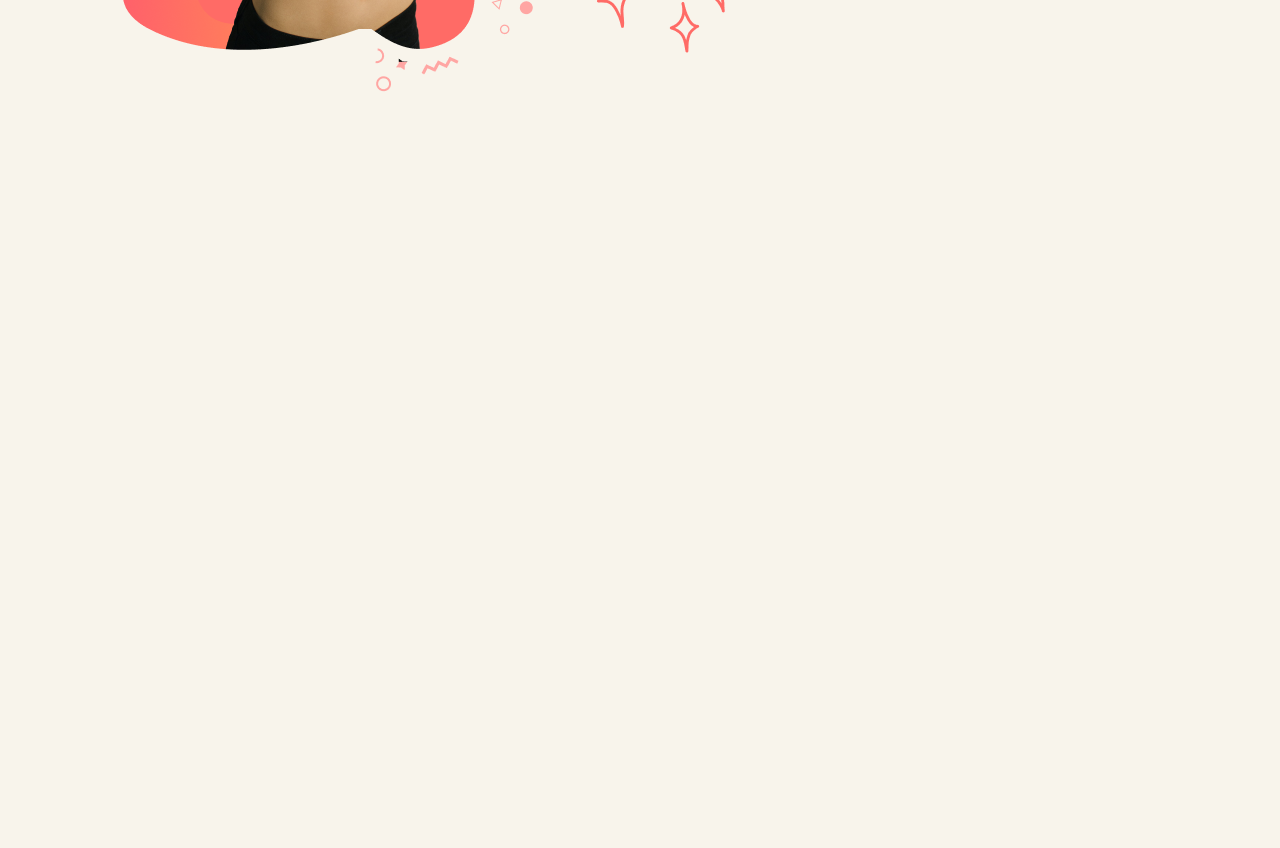
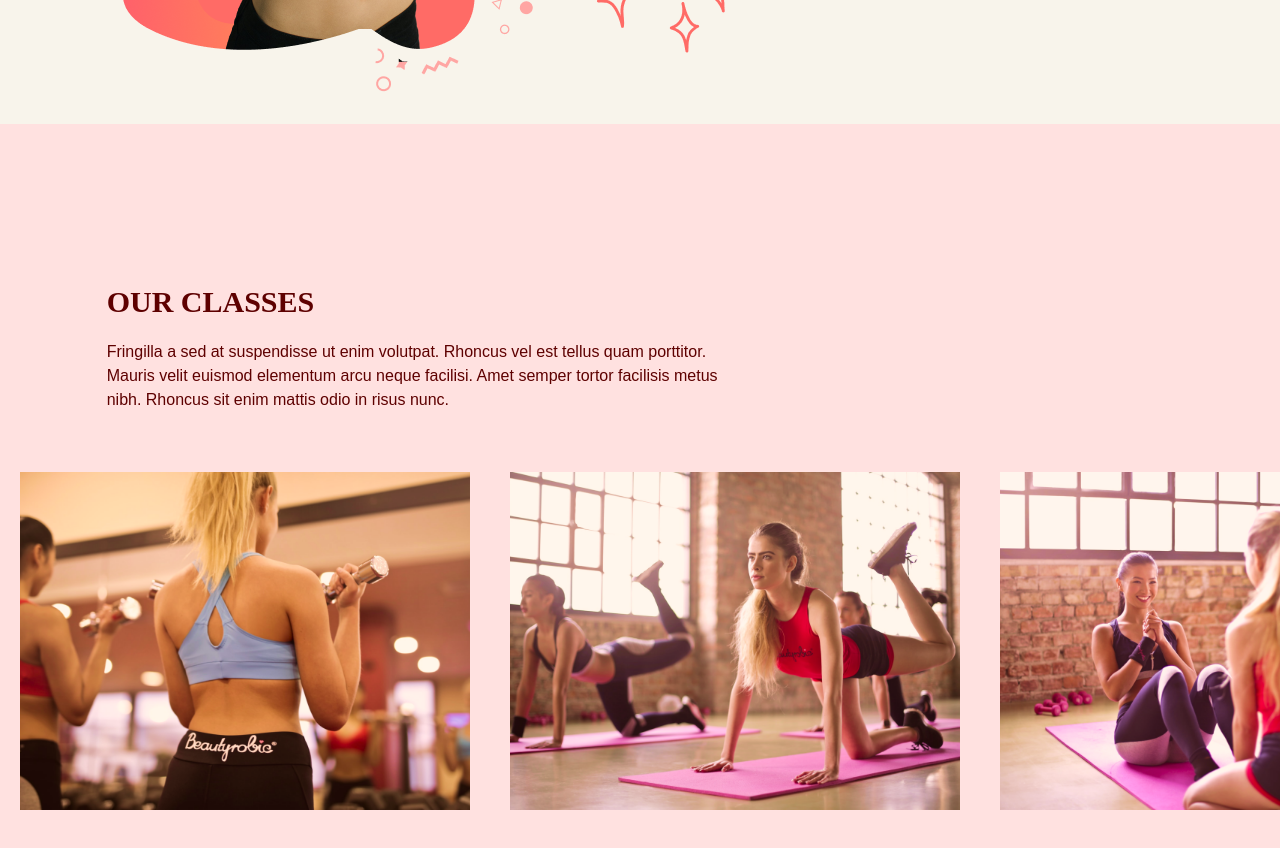
Before and after one commit to banakhalil/gym-project, a React (Vite) app: page / in a window 1280 px wide. Shown: the part 1640-2488 px from the top of the page. Before the commit the page ends 1764 px from the top, so only its background shows below. Built offline with nearby package versions, Linux system fonts and the light colour scheme.

Commit message:
added ourClasses page

```diff
--- a/src/App.tsx
+++ b/src/App.tsx
@@ -4,6 +4,7 @@
 import { SelectedPage } from "./shared/types";
 import Home from "./scenes/Home";
 import Benefits from "./scenes/benefits";
+import OurClasses from "./scenes/ourclasses";
 
 function App() {
   const [selectedPage, setSelectedPage] = useState<SelectedPage>(
@@ -35,6 +36,7 @@
       />
       <Home setSelectedPage={setSelectedPage} />
       <Benefits setSelectedPage={setSelectedPage} />
+      <OurClasses setSelectedPage={setSelectedPage} />
     </div>
   );
 }
--- a/src/index.css
+++ b/src/index.css
@@ -5,7 +5,7 @@
 
 @theme {
     /*custom colors*/
-    --color-*: initial;
+    /* --color-*: initial; */
     --color-gray-20: #F8F4EB;
     --color-gray-50: #EFE6E6;
     --color-gray-100: #DFCCCC;
--- a/src/scenes/benefits/index.tsx
+++ b/src/scenes/benefits/index.tsx
@@ -43,7 +43,7 @@
 
 const Benefits = ({ setSelectedPage }: Props) => {
   return (
-    <section className="mx-auto min-h-full w-5/6 py-8">
+    <section id="benefits" className="mx-auto min-h-full w-5/6 py-8">
       <motion.div
         onViewportEnter={() => setSelectedPage(SelectedPage.Benefits)}
       >
--- /dev/null
+++ b/src/scenes/ourclasses/ClassComponent.tsx
@@ -0,0 +1,27 @@
+import { motion } from "framer-motion";
+import { section } from "framer-motion/client";
+
+type Props = {
+  name: string;
+  description?: string;
+  image: string;
+};
+
+const ClassComponent = ({ name, description, image }: Props) => {
+  const overlayStyles = `p-5 absolute z-30 flex
+  h-[380px] w-[450px] flex-col items-center justify-center
+  whitespace-normal bg-primary-500 text-center text-white
+  opacity-0 transition duration-500 hover:opacity-90`;
+
+  return (
+    <li className="relative mx-5 inline-block h-[380px] w-[450px]">
+      <div className={overlayStyles}>
+        <p className="text-2xl">{name}</p>
+        <p className="mt-5">{description}</p>
+      </div>
+      <img alt={`${image}`} src={image} />
+    </li>
+  );
+};
+
+export default ClassComponent;
--- /dev/null
+++ b/src/scenes/ourclasses/index.tsx
@@ -0,0 +1,95 @@
+import { SelectedPage, type ClassType } from "../../shared/types";
+import image1 from "../../assets/image1.png";
+import image2 from "../../assets/image2.png";
+import image3 from "../../assets/image3.png";
+import image4 from "../../assets/image4.png";
+import image5 from "../../assets/image5.png";
+import image6 from "../../assets/image6.png";
+import { motion } from "framer-motion";
+import HText from "../../shared/HText";
+import ClassComponent from "./ClassComponent";
+
+const classes: Array<ClassType> = [
+  {
+    name: "Weight Training Classes",
+    description:
+      "Lorem ipsum dolor sit amet, consectetur adipiscing elit, sed do eiusmod tempor incididunt ut labore et dolore magna aliqua. Ut enim ad minim veniam, quis nostrud exercitation ullamco laboris nisi ut aliquip ex ea commodo consequat.",
+    image: image1,
+  },
+  {
+    name: "Yoga Classes",
+    image: image2,
+  },
+  {
+    name: "Ab Core Classes",
+    description:
+      "Lorem ipsum dolor sit amet, consectetur adipiscing elit, sed do eiusmod tempor incididunt ut labore et dolore magna aliqua. Ut enim ad minim veniam, quis nostrud exercitation ullamco laboris nisi ut aliquip ex ea commodo consequat.",
+    image: image3,
+  },
+  {
+    name: "Adventure Classes",
+    description:
+      "Lorem ipsum dolor sit amet, consectetur adipiscing elit, sed do eiusmod tempor incididunt ut labore et dolore magna aliqua. Ut enim ad minim veniam, quis nostrud exercitation ullamco laboris nisi ut aliquip ex ea commodo consequat.",
+    image: image4,
+  },
+  {
+    name: "Fitness Classes",
+    image: image5,
+  },
+  {
+    name: "Training Classes",
+    description:
+      "Lorem ipsum dolor sit amet, consectetur adipiscing elit, sed do eiusmod tempor incididunt ut labore et dolore magna aliqua. Ut enim ad minim veniam, quis nostrud exercitation ullamco laboris nisi ut aliquip ex ea commodo consequat.",
+    image: image6,
+  },
+];
+
+type Props = {
+  setSelectedPage: (value: SelectedPage) => void;
+};
+
+const OurClasses = ({ setSelectedPage }: Props) => {
+  return (
+    <section id="ourclasses" className="w-full bg-primary-100 py-40">
+      <motion.div
+        onViewportEnter={() => setSelectedPage(SelectedPage.OurClasses)}
+      >
+        <motion.div
+          className="mx-auto w-5/6"
+          initial="hidden"
+          whileInView="visible"
+          viewport={{ once: true, amount: 0.5 }}
+          transition={{ duration: 0.5 }}
+          variants={{
+            hidden: { opacity: 0, x: -50 },
+            visible: { opacity: 1, x: 0 },
+          }}
+        >
+          <div className="md:w-3/5">
+            <HText>OUR CLASSES</HText>
+            <p className="py-5">
+              Fringilla a sed at suspendisse ut enim volutpat. Rhoncus vel est
+              tellus quam porttitor. Mauris velit euismod elementum arcu neque
+              facilisi. Amet semper tortor facilisis metus nibh. Rhoncus sit
+              enim mattis odio in risus nunc.
+            </p>
+          </div>
+        </motion.div>
+        <div className="mt-10 h-[353px] w-full overflow-x-auto overflow-y-hidden">
+          <ul className="w-[2800px] whitespace-nowrap">
+            {classes.map((item: ClassType, index) => (
+              <ClassComponent
+                key={`${item.name}-${index}`}
+                name={item.name}
+                description={item.description}
+                image={item.image}
+              />
+            ))}
+          </ul>
+        </div>
+      </motion.div>
+    </section>
+  );
+};
+
+export default OurClasses;
--- a/src/shared/types.ts
+++ b/src/shared/types.ts
@@ -12,3 +12,9 @@
   title: string;
   description: string;
 }
+
+export interface ClassType {
+  name: string;
+  description?: string;
+  image: string;
+}
```
